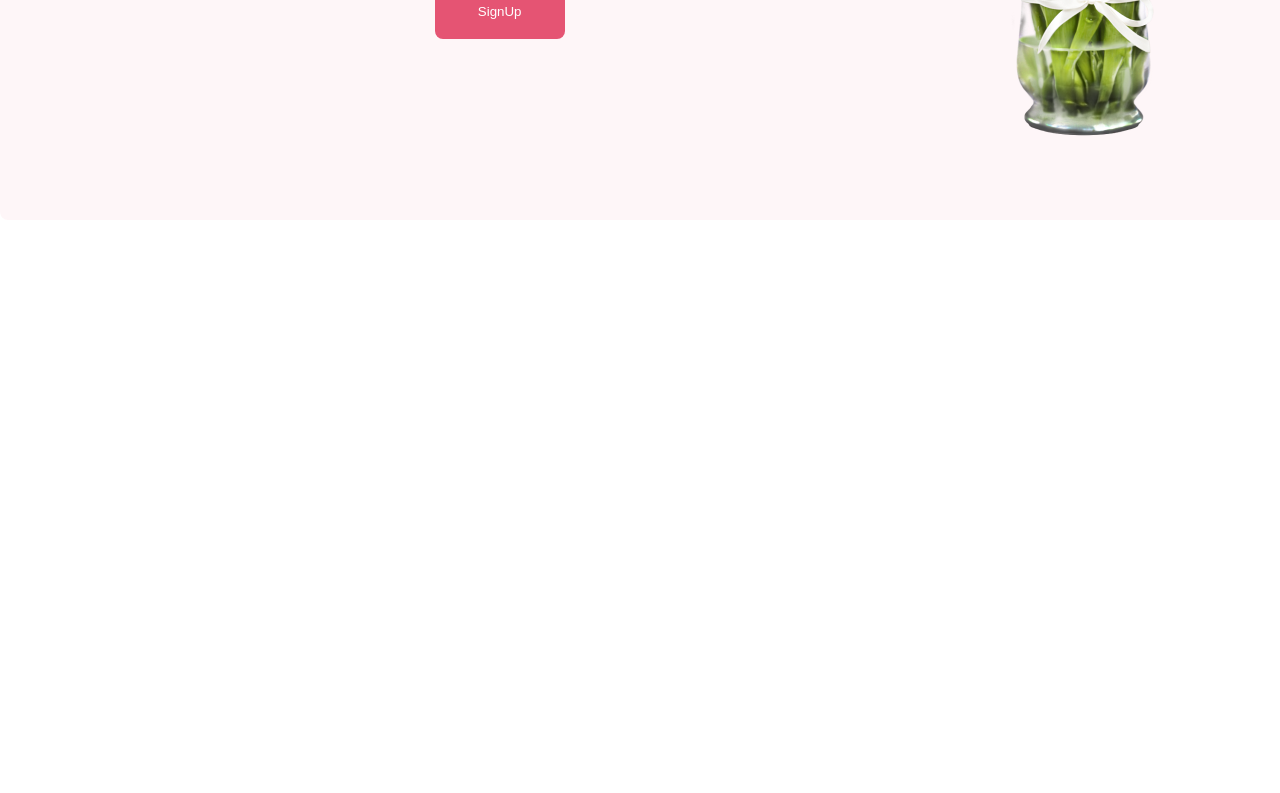
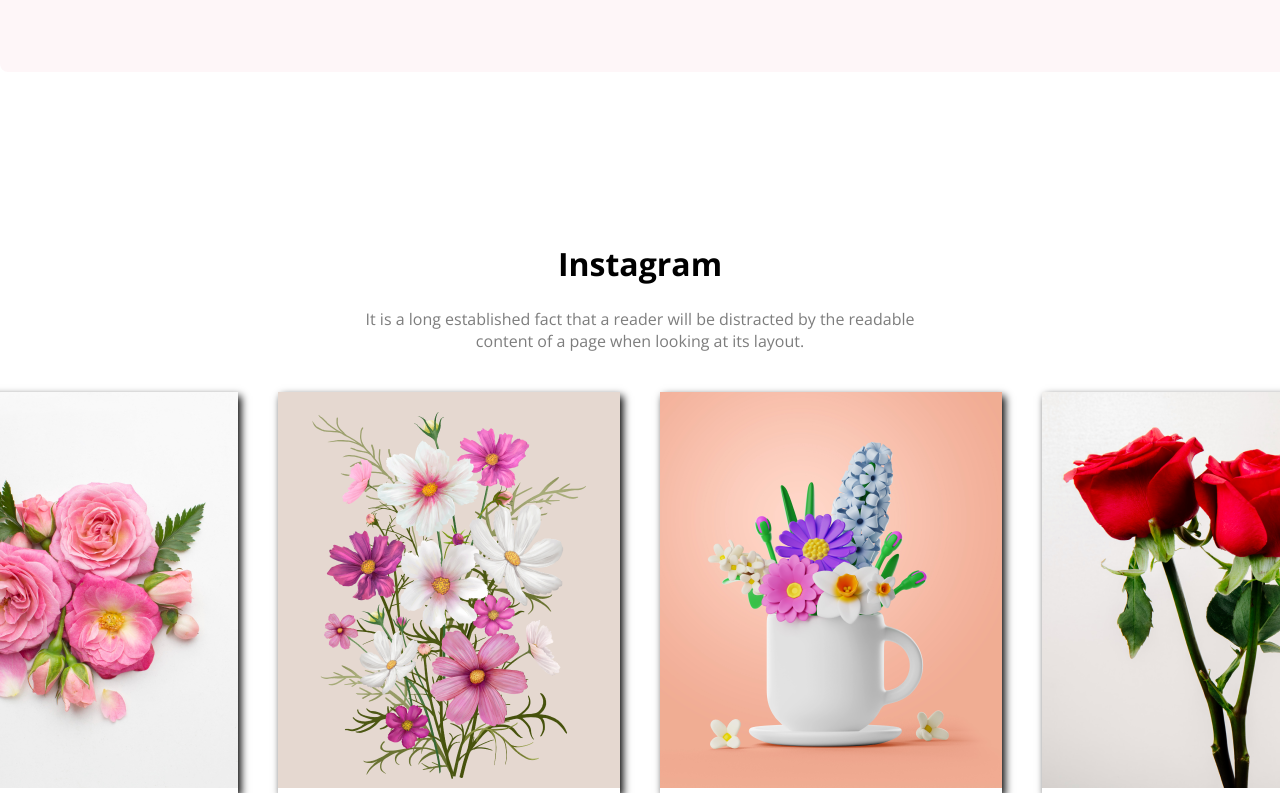
Before and after one commit to ri-masum/Assignment_1, a plain HTML site: page index.html in a window 1280 px wide. Shown: the part 2716-3509 px from the top of the page. Before the commit the page ends 2936 px from the top, so only its background shows below. Drawn offline with nearby package versions, Linux system fonts and the light colour scheme.

Commit message:
second flower section done

```diff
--- a/index.html
+++ b/index.html
@@ -10,7 +10,7 @@
     <link rel="preconnect" href="https://fonts.gstatic.com" crossorigin>
     <link href="https://fonts.googleapis.com/css2?family=Open+Sans:ital,wght@0,400;0,500;0,700;1,400&display=swap"
         rel="stylesheet">
-        <link rel="icon" href="./Flower/Group 57.png" type="image/x-icon">
+    <link rel="icon" href="./Flower/Group 57.png" type="image/x-icon">
 </head>
 
 <body>
@@ -46,13 +46,13 @@
 
         <div class="main1-text">
             <h1>Our Featured Flowers</h1>
-            <p class="main1-desc">It is a long established fact that a reader will be distracted by the readable content
+            <p class="main1-desc">It is a long established fact that a reader will be distracted by the readable <br>
+                content
                 of a page when
                 looking at its layout.</p>
 
         </div>
         <!-- image box part  -->
-        <section class="main1"></section>
         <div class="main1-imgs-boxs">
 
             <div class="img-box">
@@ -62,7 +62,8 @@
                     </div>
                 </div>
 
-                <h6 class="img-txt"> Pink Flower Tree <div class="underline"> <span></span></div></h6>
+                <h6 class="img-txt"> Pink Flower Tree <div class="underline"> <span></span></div>
+                </h6>
             </div>
             <div class="img-box">
                 <div class="box">
@@ -71,7 +72,8 @@
                     </div>
                 </div>
 
-                <h6 class="img-txt"> Red Flower Tree <div class="underline"> <span></span></div></h6>
+                <h6 class="img-txt"> Red Flower Tree <div class="underline"> <span></span></div>
+                </h6>
             </div>
             <div class="img-box">
                 <div class="box">
@@ -80,7 +82,8 @@
                     </div>
                 </div>
 
-                <h6 class="img-txt"> Yellow Flower Tree <div class="underline"> <span></span></div></h6>
+                <h6 class="img-txt"> Yellow Flower Tree <div class="underline"> <span></span></div>
+                </h6>
             </div>
 
 
@@ -110,7 +113,8 @@
             <div class="offertxt">
                 <h2 class="offer-title">Hot Deal ! Sale Up To 25% <span class="color-red">Off</span></h2>
                 <p class="offer-desc">
-                    It is a long established fact that a reader will be distracted by the readable <br> content of a page
+                    It is a long established fact that a reader will be distracted by the readable <br> content of a
+                    page
                     when looking at its layout.
                 </p>
                 <button class="btn btn-primary">SignUp</button>
@@ -122,6 +126,53 @@
         </section>
         <!-- flash deal offer  -->
 
+        <!-- instragram part -->
+        <div class="main1-text">
+            <h1>Instagram</h1>
+            <p class="main1-desc">It is a long established fact that a reader will be distracted by the readable <br>
+                content
+                of a page when looking at its layout.</p>
+
+        </div>
+        <!-- instragram part -->
+
+        <!-- second flower image part -->
+        <div class="main1-imgs-boxs main2-imgs-boxs">
+
+            <div class="img-box2">
+                <div class="box2">
+                    <img class="main2-img" src="./Flower/Flower 01.png" alt="">
+
+                </div>
+
+            </div>
+            <div class="img-box2">
+                <div class="box2">
+                    <img class="main2-img" src="./Flower/Rectangle 4.png" alt="">
+
+                </div>
+
+
+            </div>
+            <div class="img-box2">
+                <div class="box2">
+                    <img class="main2-img-yellow" src="./Flower/Rectangle 5.png" alt="">
+                </div>
+
+
+            </div>
+            <div class="img-box2">
+                <div class="box2">
+                    <img class="main2-img-yellow" src="./Flower/Rectangle 6.png" alt="">
+                </div>
+
+
+            </div>
+
+
+
+        </div>
+        <!-- second flower image part -->
         </section>
 
 
--- a/style.css
+++ b/style.css
@@ -230,3 +230,15 @@ margin-left: 250px;
 }
 
 /* flash deals css */
+
+/* second flower image  */
+.main2-imgs-boxs{
+    margin-top: 40px ;
+
+
+}
+.box2{
+    box-shadow: 3px 4px 8px;
+
+}
+/* second flower image  */
```
